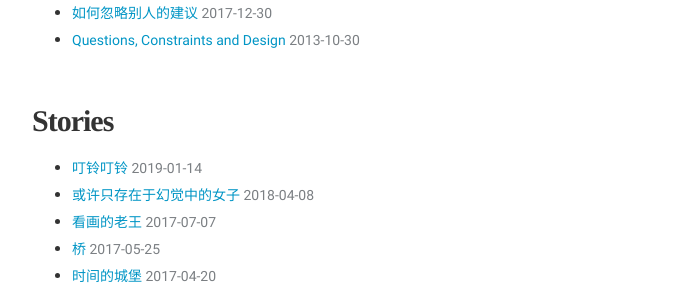
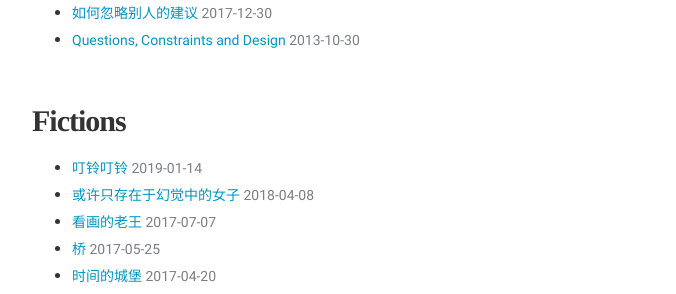
Before and after one commit to lvterry/lvterry.github.io, a Jekyll site: the page built from index.html, in a window 1280 px wide. Shown: the part 422-716 px from the top of the page, without its empty margins (298-974 px from the left). Built offline with Jekyll 4.4.1, drawn with Linux system fonts in a browser that asks for light colours; some web fonts are replaced.

Commit message:
change wording

```diff
--- a/index.html
+++ b/index.html
@@ -21,7 +21,7 @@ title: Illusion of life
         {% endfor %}
       </ul>
 
-      <h2>Stories</h2>
+      <h2>Fictions</h2>
 
       <ul>
         {% assign filtered_posts = site.posts | where: 'categories', 'story' %}
```
